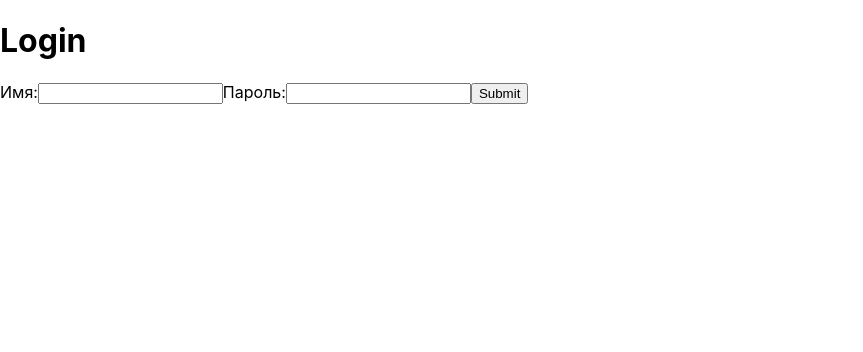
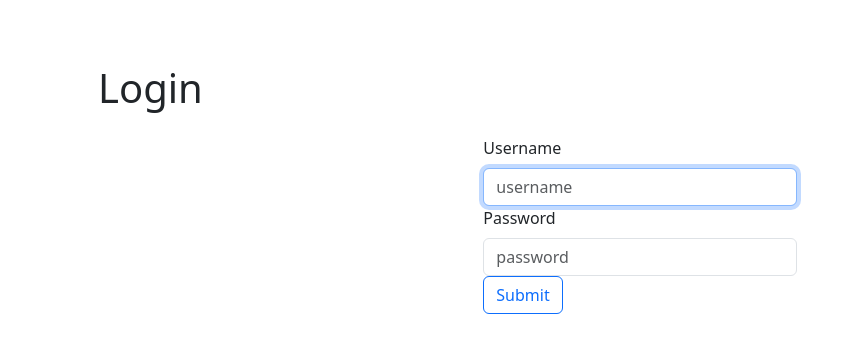
Before and after one commit to anagranfd/frontend-project-12, a React (Create React App) app in the folder frontend/: page /login in a window 1280 px wide. Shown: the top 352 px of the page, without its empty margins (0-863 px from the left). Built offline with nearby package versions, Linux system fonts and the light colour scheme.

Commit message:
step 3 - proxy error: could not proxy request

```diff
--- a/frontend/package.json
+++ b/frontend/package.json
@@ -7,9 +7,12 @@
     "@testing-library/jest-dom": "^5.17.0",
     "@testing-library/react": "^13.4.0",
     "@testing-library/user-event": "^13.5.0",
+    "axios": "^1.6.2",
+    "bootstrap": "^5.3.2",
     "formik": "^2.4.5",
     "lorem-ipsum": "^2.0.8",
     "react": "^18.2.0",
+    "react-bootstrap": "^2.9.1",
     "react-dom": "^18.2.0",
     "react-router-dom": "^6.19.0",
     "react-scripts": "5.0.1",
--- a/frontend/src/App.jsx
+++ b/frontend/src/App.jsx
@@ -1,17 +1,72 @@
-import { BrowserRouter, Routes, Route } from 'react-router-dom';
+import React, { useState } from 'react';
+import {
+  BrowserRouter as Router,
+  Routes,
+  Route,
+  // Link,
+  Navigate,
+  useLocation,
+} from 'react-router-dom';
+// import { Button, Navbar, Nav } from 'react-bootstrap';
+
+import AuthContext from './contexts/index.jsx';
+import useAuth from './hooks/index.jsx';
+
 import { Login } from './Components/Login';
 import { Page404 } from './Components/Page404';
 import { MainPage } from './Components/MainPage';
 
+const AuthProvider = ({ children }) => {
+  const [loggedIn, setLoggedIn] = useState(false);
+
+  const logIn = () => setLoggedIn(true);
+  const logOut = () => {
+    localStorage.removeItem('userId');
+    setLoggedIn(false);
+  };
+
+  return (
+    <AuthContext.Provider value={{ loggedIn, logIn, logOut }}>
+      {children}
+    </AuthContext.Provider>
+  );
+};
+
+const MainRoute = ({ children }) => {
+  const auth = useAuth();
+  const location = useLocation();
+
+  console.log(auth.loggedIn);
+  return auth.loggedIn ? (
+    children
+  ) : (
+    <Navigate to="/login" state={{ from: location }} />
+  );
+};
+
 const App = () => {
   return (
-    <BrowserRouter>
-      <Routes>
-        <Route path="/" element={<MainPage />} />
-        <Route path="login" element={<Login />} />
-        <Route path="*" element={<Page404 />} />
-      </Routes>
-    </BrowserRouter>
+    <AuthProvider>
+      <Router>
+        <div className="container p-3">
+          <Routes>
+            <Route
+              path="/"
+              element={
+                <MainRoute>
+                  <h1 className="text-center mt-5 mb-4">
+                    Welcome to the main page!
+                  </h1>
+                  <MainPage />
+                </MainRoute>
+              }
+            />
+            <Route path="/login" element={<Login />} />
+            <Route path="*" element={<Page404 />} />
+          </Routes>
+        </div>
+      </Router>
+    </AuthProvider>
   );
 };
 
--- a/frontend/src/Components/Login.jsx
+++ b/frontend/src/Components/Login.jsx
@@ -1,9 +1,15 @@
-import React from 'react';
-import { Formik, Form, Field } from 'formik';
+import React, { useEffect, useRef, useState } from 'react';
+// import { Formik, Form, Field } from 'formik';
 import * as Yup from 'yup';
+import axios from 'axios';
+import { useFormik } from 'formik';
+import { Button, Form } from 'react-bootstrap';
+import { useLocation, useNavigate } from 'react-router-dom';
+import useAuth from '../hooks/index.jsx';
+import routes from '../routes.js';
 
 const SignupSchema = Yup.object().shape({
-  firstName: Yup.string()
+  username: Yup.string()
     .min(2, 'Минимум 2 буквы')
     .max(50, 'Максимум 50 букв')
     .required('Обязательное поле'),
@@ -13,34 +19,125 @@ const SignupSchema = Yup.object().shape({
     .required('Обязательное поле'),
 });
 
-export const Login = () => (
-  <div>
+export const Login = () => {
+  const auth = useAuth();
+  const [authFailed, setAuthFailed] = useState(false);
+  const [errorMessage, setErrorMessage] = useState('');
+
+  const inputRef = useRef();
+  const navigate = useNavigate();
+
+  useEffect(() => {
+    inputRef.current.focus();
+  }, []);
+
+  // useEffect(() => {
+  //   if (errorInfo.status === 401) {
+  //     setErrorMessage('the username or password is incorrect');
+  //   } else if (errorInfo.status === 500) {
+  //     setErrorMessage('Network error');
+  //   } else {
+  //     setErrorMessage(errorInfo.message);
+  //   }
+  // }, [errorInfo]);
+
+  const formik = useFormik({
+    initialValues: {
+      username: '',
+      password: '',
+    },
+    validationSchema: SignupSchema,
+    onSubmit: async (values) => {
+      setAuthFailed(false);
+
+      try {
+        const res = await axios.post(routes.loginPath(), values);
+        localStorage.setItem('userId', JSON.stringify(res.data));
+        auth.logIn();
+        console.log(JSON.stringify(res.data));
+        navigate('/');
+      } catch (err) {
+        formik.setSubmitting(false);
+        setAuthFailed(true);
+        if (err.isAxiosError && err.response) {
+          switch (err.response.status) {
+            case 401:
+              setErrorMessage('the username or password is incorrect');
+              setAuthFailed(true);
+              inputRef.current.select();
+              break;
+            case 500:
+              setErrorMessage('Network error');
+              throw err;
+            default:
+              setErrorMessage('An error occurred');
+              break;
+          }
+        } else {
+          setErrorMessage('An unknown error occurred');
+          throw err;
+        }
+      }
+    },
+  });
+
+  return (
+    <div className="container-fluid">
+      <div className="row justify-content-center pt-5">
         <h1>Login</h1>
-    <Formik
-      initialValues={{
-        firstName: '',
-        password: '',
-      }}
-      validationSchema={SignupSchema}
-      onSubmit={(values) => {
-        console.log(values);
-      }}
-    >
-      {({ errors, touched }) => (
-        <Form>
-          <label htmlFor="firstName">Имя:</label>
-          <Field name="firstName" />
-          {errors.firstName && touched.firstName ? (
-            <div>{errors.firstName}</div>
+        <div className="col-sm-4">
+          <Form onSubmit={formik.handleSubmit} className="p-3">
+            <fieldset>
+              <Form.Group>
+                <Form.Label htmlFor="username">Username</Form.Label>
+                <Form.Control
+                  onChange={formik.handleChange}
+                  onBlur={formik.handleBlur}
+                  value={formik.values.username}
+                  placeholder="username"
+                  name="username"
+                  id="username"
+                  autoComplete="username"
+                  isInvalid={authFailed}
+                  required
+                  ref={inputRef}
+                />
+                {formik.touched.username && formik.errors.username ? (
+                  <div className="invalid-feedback d-block">
+                    {formik.errors.username}
+                  </div>
                 ) : null}
-          <label htmlFor="password">Пароль:</label>
-          <Field type="password" name="password" />
-          {errors.password && touched.password ? (
-            <div>{errors.password}</div>
+              </Form.Group>
+              <Form.Group>
+                <Form.Label htmlFor="password">Password</Form.Label>
+                <Form.Control
+                  type="password"
+                  onChange={formik.handleChange}
+                  onBlur={formik.handleBlur}
+                  value={formik.values.password}
+                  placeholder="password"
+                  name="password"
+                  id="password"
+                  autoComplete="current-password"
+                  isInvalid={authFailed}
+                  required
+                />
+                {formik.touched.password && formik.errors.password ? (
+                  <div className="invalid-feedback d-block">
+                    {formik.errors.password}
+                  </div>
                 ) : null}
-          <button type="submit">Submit</button>
+                <Form.Control.Feedback type="invalid">
+                  {errorMessage}
+                </Form.Control.Feedback>
+              </Form.Group>
+              <Button type="submit" variant="outline-primary">
+                Submit
+              </Button>
+            </fieldset>
           </Form>
-      )}
-    </Formik>
+        </div>
+      </div>
     </div>
   );
+};
--- a/frontend/src/Components/MainPage.jsx
+++ b/frontend/src/Components/MainPage.jsx
@@ -1,14 +1,36 @@
 import { Link } from 'react-router-dom';
+// import axios from 'axios';
+import React, { useEffect, useState } from 'react';
+// import { useLocation, useNavigate } from 'react-router-dom';
+import routes from '../hooks/routes.js';
 
-export const MainPage = () => (
+export const MainPage = () => {
+  const [data, setData] = useState(null);
+  const { loginRoute, pageNotExistRoute } = routes;
+
+  // const navigate = useNavigate();
+
+  useEffect(() => {
+    const userId = JSON.parse(localStorage.getItem('userId'));
+
+    if (userId && userId.token) {
+      setData(
         <nav>
           <ul>
             <li>
-        <Link to="/login">Login Page</Link>
+              <Link to={loginRoute}>Login Page</Link>
             </li>
             <li>
-        <Link to="/pageNotExist">Page 404</Link>
+              <Link to={pageNotExistRoute}>Page 404</Link>
             </li>
           </ul>
         </nav>
       );
+    }
+    // else {
+    //   navigate(loginRoute);
+    // }
+  }, []);
+
+  return <>{data}</>;
+};
--- /dev/null
+++ b/frontend/src/contexts/index.jsx
@@ -0,0 +1,5 @@
+import { createContext } from 'react';
+
+const AuthContext = createContext({});
+
+export default AuthContext;
--- /dev/null
+++ b/frontend/src/hooks/index.jsx
@@ -0,0 +1,7 @@
+import { useContext } from 'react';
+
+import authContext from '../contexts/index.jsx';
+
+const useAuth = () => useContext(authContext);
+
+export default useAuth;
--- /dev/null
+++ b/frontend/src/hooks/routes.js
@@ -0,0 +1,7 @@
+const mainRoute = '/';
+const loginRoute = '/login';
+const pageNotExistRoute = '/pageNotExist';
+
+const routes = { mainRoute, loginRoute, pageNotExistRoute };
+
+export default routes;
--- a/frontend/src/index.js
+++ b/frontend/src/index.js
@@ -1,6 +1,7 @@
 import React from 'react';
 import ReactDOM from 'react-dom/client';
-import './index.css';
+// import './index.css';
+import 'bootstrap/dist/css/bootstrap.min.css';
 import App from './App';
 import reportWebVitals from './reportWebVitals';
 
--- /dev/null
+++ b/frontend/src/routes.js
@@ -0,0 +1,5 @@
+const apiPath = '/api/v1';
+
+export default {
+  loginPath: () => [apiPath, 'login'].join('/'),
+};
```
Also changed, not shown: 1 other file (tests, documents, lock files or other folders). Lines whose indentation alone changed are shown as unchanged.
